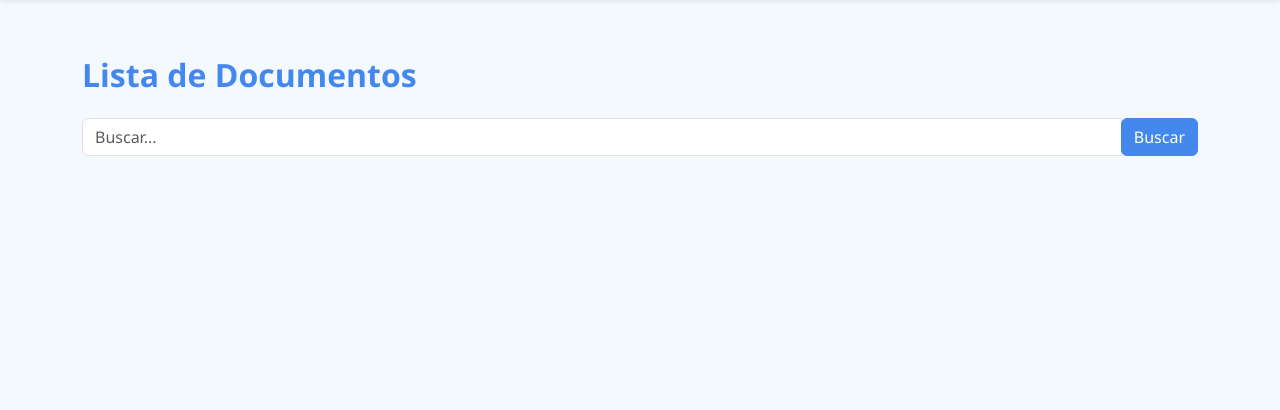
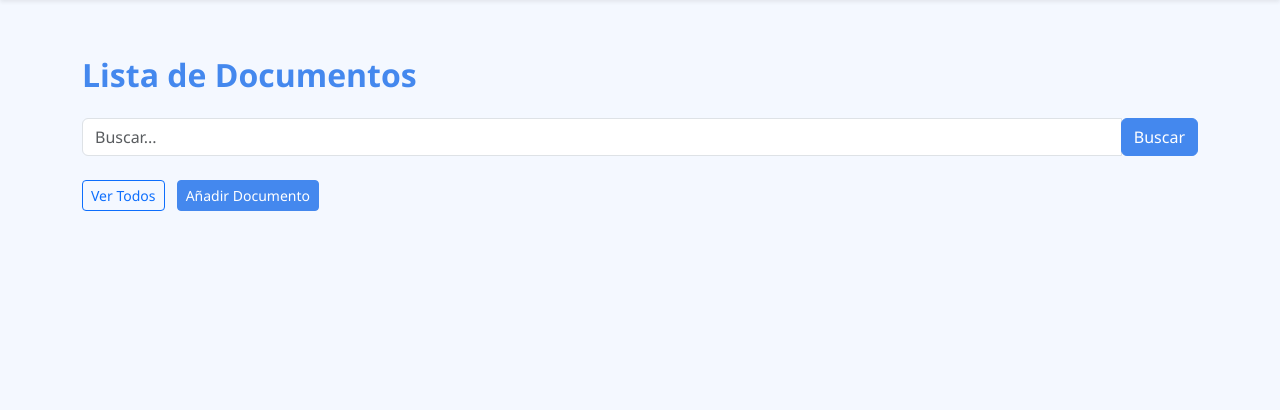
Before and after one commit to jisosabz/legajos-de-docentes, a Django app: page /docente/documento/ in a window 1280 px wide. Shown: the part 56-466 px from the top of the page. Run offline with Django 5.2, Linux system fonts and the light colour scheme; data that the repository does not hold is empty.

Commit message:
agregando botones botones de busqueda, y de crear documentos

```diff
--- a/legajodedocentes/static/css/styles.css
+++ b/legajodedocentes/static/css/styles.css
@@ -114,3 +114,6 @@ h1, h2, h3 {
     color: var(--color-primario);
     font-weight: 600;
 }
+/* Estilos personalizados para documentos */
+
+/* Estilos personalizados para documentos */
--- a/legajodedocentes/templates/documentos/index.html
+++ b/legajodedocentes/templates/documentos/index.html
@@ -10,6 +10,14 @@
         <form method="get" action="#" class="form-search mb-4">
             {% include 'layout/partials/barra_de_busqueda.html' %}
         </form>
+        {# fin barra de busqueda #}
+        {# acciones principales #}
+        <div class="acciones mt-4 mb-4">
+            <a href="{% url 'documento' %}" class="btn btn-outline-primary btn-sm me-2">Ver Todos</a>
+            <a href="#" class="btn btn-primary btn-sm">Añadir Documento</a>
+        </div>
+        {# fin acciones principales #}
+        {# lista de documentos #}
         <div class="row">
             {% for documento in documentos %}
                 <div class="col-md-4 mb-4">
```
Also changed, not shown: legajodedocentes/media/documentos/Captura_de_pantalla_2025-04-18_192240.png (added).
